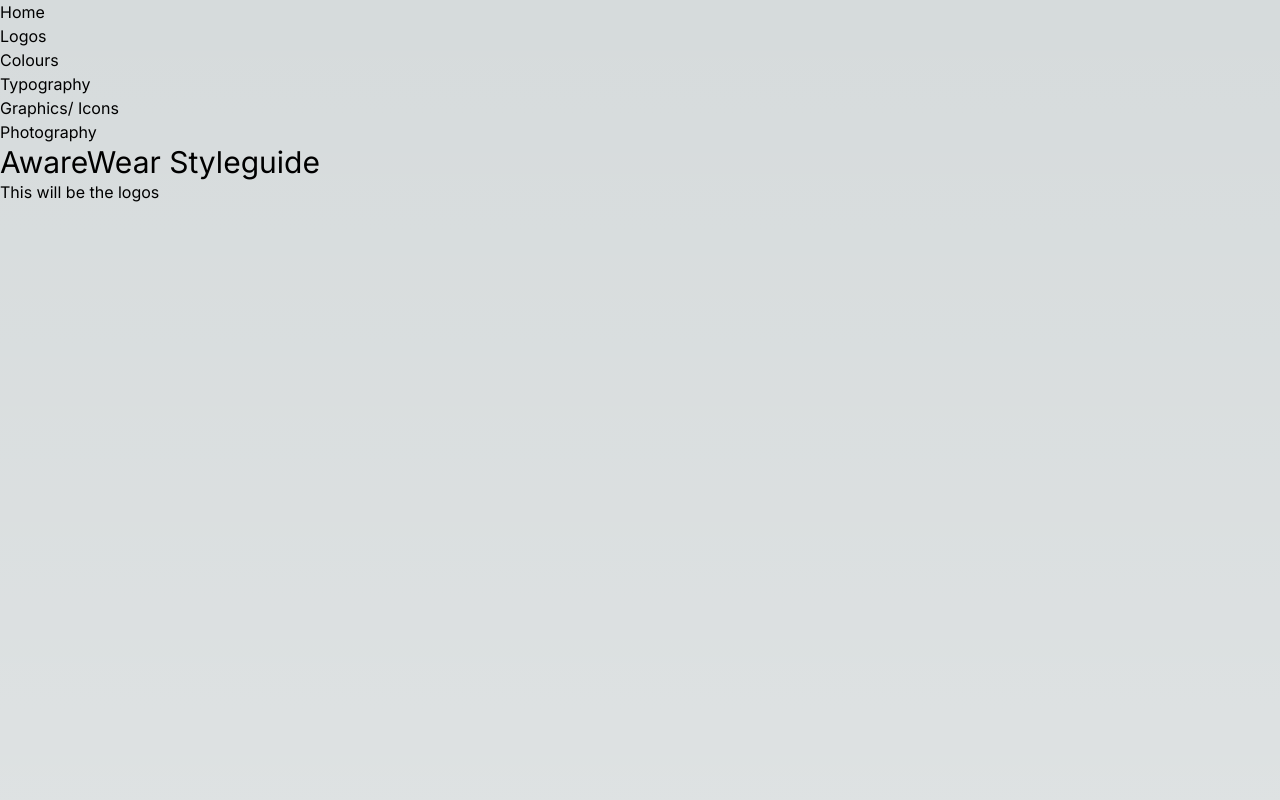
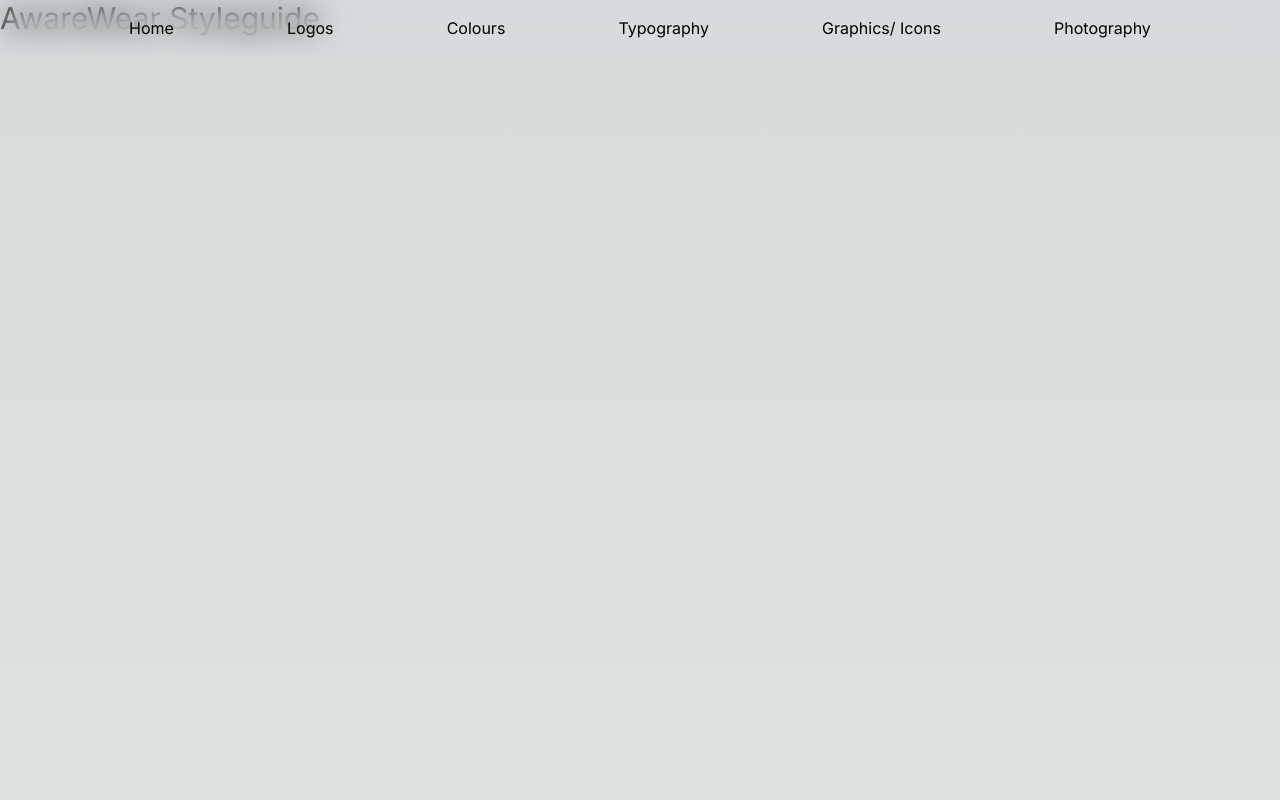
Before and after one commit to breadscorner/AwareWeare-Style, a Next.js app in the folder styleguide/: page / in a window 1280 px wide. Shown: the top 800 px of the page. Built offline with nearby package versions, Linux system fonts and the light colour scheme.

Commit message:
need to adjust scroll start for each id

```diff
--- a/styleguide/src/app/components/navbar.tsx
+++ b/styleguide/src/app/components/navbar.tsx
@@ -1,15 +1,15 @@
 export default function Navbar() {
 
   return (
-    <div>
-      <ul>
+    <div className="fixed top-0 w-full backdrop-blur-lg">
+      <ul className="flex justify-evenly p-4">
         <li><a href="#home">Home</a></li>
-        <li><a href="#logos" >Logos</a></li>
+        <li><a href="#logos">Logos</a></li>
         <li><a href="#colours">Colours</a></li>
         <li><a href="#typography">Typography</a></li>
         <li><a href="#graphics">Graphics/ Icons</a></li>
         <li><a href="#photography">Photography</a></li>
       </ul>
     </div>
-  )
+  );
 }
--- a/styleguide/src/app/page.tsx
+++ b/styleguide/src/app/page.tsx
@@ -10,23 +10,30 @@
   return (
     <div>
       <Navbar />
-      <h1 className="text-3xl" id="home">AwareWear Styleguide</h1>
+      <div className="min-h-screen">
+        <h1 className="text-3xl" id="home">AwareWear Styleguide</h1>
+      </div>
+
       {/* Logos */}
       <div className="min-h-screen" id="logos">
-        <Logos />
+          <Logos />
       </div >
+
       {/* Colours */}
       <div className="min-h-screen" id="colours">
         <Colours />
       </div>
+
       {/* Typography */}
       <div className="min-h-screen" id="typography">
         <Typography />
       </div>
+
       {/* Graphics/ Icons */}
       <div className="min-h-screen" id="graphics">
         <Graphics />
       </div>
+
       {/* Photography */}
       <div className="min-h-screen" id="photography">
         <Photography />
```
